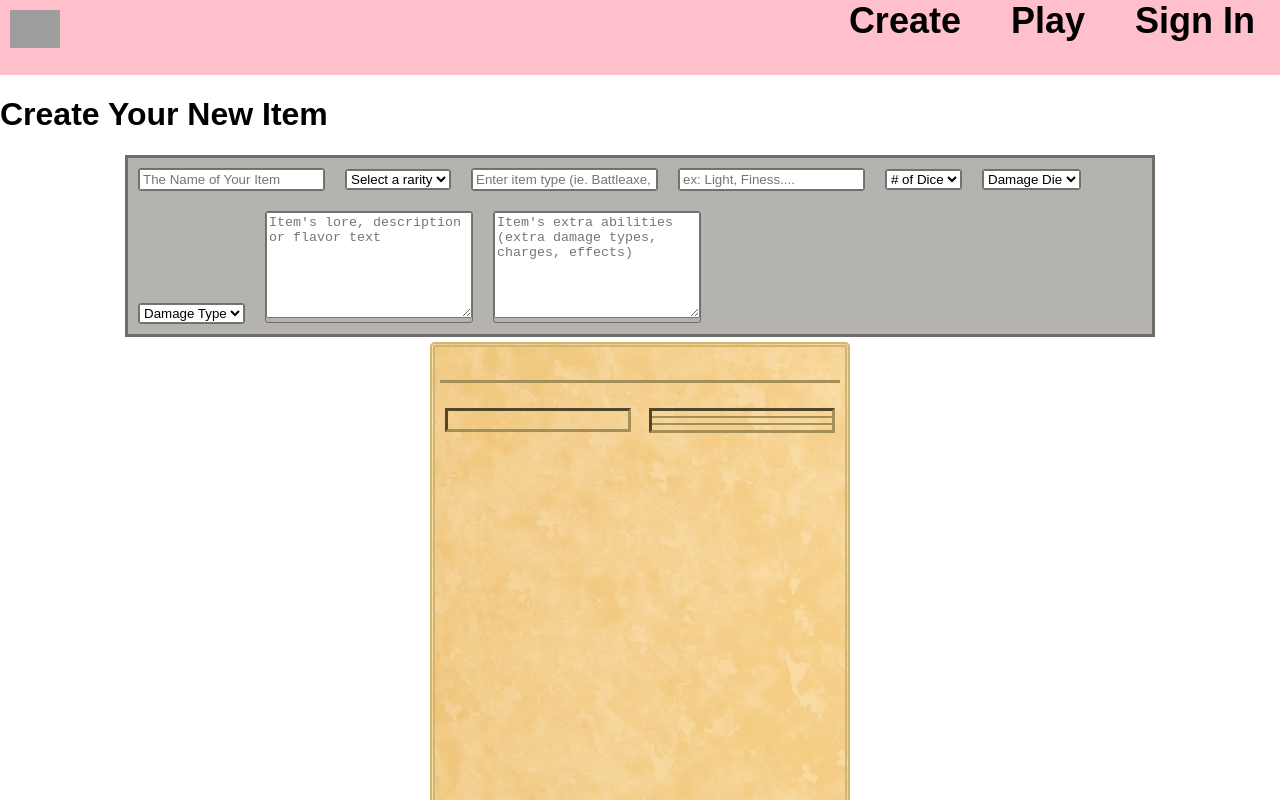
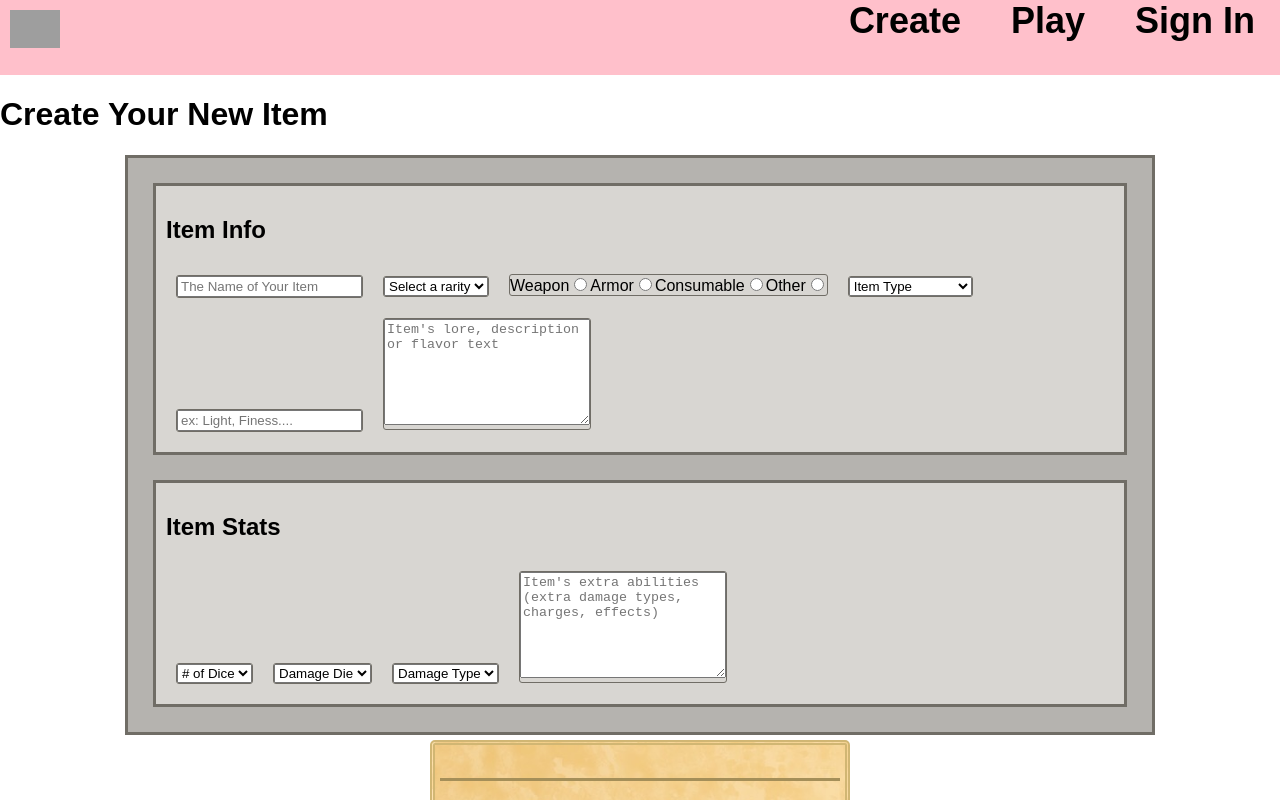
Before and after one commit to mhudgins22/behold, a React app: page /Create/Items/NewItem in a window 1280 px wide. Shown: the top 800 px of the page. Built offline with nearby package versions, Linux system fonts and the light colour scheme; grey boxes are pictures that could not be loaded.

Commit message:
More styling and form options

```diff
--- a/src/components/UI/Input/Input.js
+++ b/src/components/UI/Input/Input.js
@@ -22,7 +22,7 @@ const input = props => {
 				return(
 					<option value = {option.value} key = {option.value}>{option.label}</option>
 				)
-			})
+			});
 			inputElement = (
 				<select onChange = {props.changed}>
 					{options}
@@ -37,6 +37,20 @@ const input = props => {
 					value = {props.value}
 					onChange = {props.changed}/>
 			);
+			break;
+		case "radio":
+			const choices = props.options.map(option => {
+				return(
+					<label key = {option.value}>{option.label}
+						<input {...props.elementConfig} value = {option.value}/>
+					</label>
+				)
+			});
+			inputElement = (
+				<div>
+					{choices}
+				</div>
+			)
 			break;
 		default:
 			inputElement = (
--- a/src/containers/NewItem/NewItem.css
+++ b/src/containers/NewItem/NewItem.css
@@ -5,3 +5,10 @@
 	border: 3px solid #706d66;
 	background-color: #b5b3af;
 }
+
+.Section{
+	border: 3px solid #706d66;
+	background-color: #d8d6d2;
+	margin: 25px;
+	padding: 10px;
+}
--- a/src/containers/NewItem/NewItem.js
+++ b/src/containers/NewItem/NewItem.js
@@ -69,17 +69,201 @@ class NewItem extends Component {
 				touched: false
 			},
 			itemType: {
-				elementType: "input",
+				elementType: "radio",
 				elementConfig: {
-					type: "input",
-					placeholder: "Enter item type (ie. Battleaxe, Potion, Ammunition)"
+					type: "radio"
 				},
+				options: [
+					{
+						value: "Weapon",
+						label: "Weapon"
+					},
+					{
+						value: "Armor",
+						label: "Armor"
+					},
+					{
+						value: "Consumable",
+						label: "Consumable"
+					},
+					{
+						value: "Other",
+						label: "Other"
+					}
+				],
+				value: "Weapon",
+				validationRules: {
+					required: true
+				},
+				valid: true,
+				touched: false
+			},
+			weaponType: {
+				elementType: "select",
+				elementConfig: {
+
+				},
+				options: [
+					{
+						value: "",
+						label: "Item Type"
+					},
+					{
+						value: "Club",
+						label: "Club",
+					},
+					{
+						value: "Dagger",
+						label: "Dagger"
+					},
+					{
+						value: "Greatclub",
+						label: "Greatclub"
+					},
+					{
+						value: "Handaxe",
+						label: "Handaxe"
+					},
+					{
+						value: "Javelin",
+						label: "Javelin"
+					},
+					{
+						value: "Light Hammer",
+						label: "Light Hammer"
+					},
+					{
+						value: "Mace",
+						label: "Mace"
+					},
+					{
+						value: "Quarterstaff",
+						label: "Quarterstaff"
+					},
+					{
+						value: "Sickle",
+						label: "Sickle"
+					},
+					{
+						value: "Spear",
+						label: "Spear"
+					},
+					{
+						value: "Light Crossbow",
+						label: "Light Crossbow"
+					},
+					{
+						value: "Dart",
+						label: "Dart"
+					},
+					{
+						value: "Shortbow",
+						label: "Shortbow"
+					},
+					{
+						value: "Sling",
+						label: "Sling"
+					},
+					{
+						value: "Battleaxe",
+						label: "Battleaxe"
+					},
+					{
+						value: "Flail",
+						label: "Flail"
+					},
+					{
+						value: "Glaive",
+						label: "Glaive"
+					},
+					{
+						value: "Greataxe",
+						label: "Greataxe"
+					},
+					{
+						value: "Greatsword",
+						label: "Greatsword"
+					},
+					{
+						value: "Halberd",
+						label: "Halberd"
+					},
+					{
+						value: "Lance",
+						label: "Lance"
+					},
+					{
+						value: "Longsword",
+						label: "Longsword"
+					},
+					{
+						value: "Maul",
+						label: "Maul"
+					},
+					{
+						value: "Morningstar",
+						label: "Morningstar"
+					},
+					{
+						value: "Pike",
+						label: "Pike"
+					},
+					{
+						value: "Rapier",
+						label: "Rapier"
+					},
+					{
+						value: "Scimitar",
+						label: "Scimitar"
+					},
+					{
+						value: "Shortsword",
+						label: "Shortsword"
+					},
+					{
+						value: "Trident",
+						label: "Trident"
+					},
+					{
+						value: "War Pick",
+						label: "War Pick"
+					},
+					{
+						value: "Warhammer",
+						label: "Warhammer"
+					},
+					{
+						value: "Whip",
+						label: "Whip"
+					},
+					{
+						value: "Blowgun",
+						label: "Blowgun"
+					},
+					{
+						value: "Hand Crossbow",
+						label: "Hand Crossbow"
+					},
+					{
+						value: "Heavy Crossbow",
+						label: "Heavy Crossbow"
+					},
+					{
+						value: "Longbow",
+						label: "Longbow"
+					},
+					{
+						value: "Net",
+						label: "Net"
+					},
+				],
 				value: "",
 				validationRules: {
 					required: true
 				},
 				valid: false,
-				touched: false
+				touched: false,
+				visible: true
 			},
 			itemProperties: {
 				elementType: "input",
@@ -92,6 +276,19 @@ class NewItem extends Component {
 					required: false
 				},
 				valid: true,
+				touched: false
+			},
+			itemFlavorText: {
+				elementType: "textarea",
+				elementConfig: {
+					type: "textarea",
+					placeholder: "Item's lore, description or flavor text"
+				},
+				value: "",
+				validationRules: {
+					required: true
+				},
+				valid: false,
 				touched: false
 			},
 			numberOfDamageDice: {
@@ -221,19 +418,6 @@ class NewItem extends Component {
 				valid: true,
 				touched: false
 			},
-			itemFlavorText: {
-				elementType: "textarea",
-				elementConfig: {
-					type: "textarea",
-					placeholder: "Item's lore, description or flavor text"
-				},
-				value: "",
-				validationRules: {
-					required: true
-				},
-				valid: false,
-				touched: false
-			},
 			itemAttributes: {
 				elementType: "textarea",
 				elementConfig: {
@@ -284,32 +468,30 @@ class NewItem extends Component {
 					value: event.target.value
 				}
 			}
-		})
+		});
 	}
 
-	//Changes value for select elements currently doesn't work
-	onSelectHandler = (event, element) => {
-		this.setState({
-			controls: {
-				...this.state.controls,
-				[element]: {
-					...this.state.controls[element],
-					value: event.target.value
-				}
-			}
-		})
-	}
 
 	render() {
-		let formElements = [];
+		let itemInfoElements = [];
+		let itemStatElements = [];
+		let i = 0;
 		for (let element in this.state.controls) {
-			formElements.push({
-				id: element,
-				config: this.state.controls[element]
-			});
+			if (i < 6) {
+				itemInfoElements.push({
+					id: element,
+					config: this.state.controls[element]
+				});
+			} else {
+				itemStatElements.push({
+					id: element,
+					config: this.state.controls[element]
+				});
+			}
+			i += 1;
 		}
 
-		let form = formElements.map(element => {
+		let infoForm = itemInfoElements.map(element => {
 			return (
 				<Input
 					key = {element.id}
@@ -326,17 +508,41 @@ class NewItem extends Component {
 			);
 		});
 
+		let statForm = itemStatElements.map(element => {
+			return (
+				<Input
+					key = {element.id}
+					className = {classes.Input}
+					elementType = {element.config.elementType}
+					elementConfig = {element.config.elementConfig}
+					options = {element.config.options}
+					value = {element.config.value}
+					validationRules = {element.config.validationRules}
+					valid = {element.config.valid}
+					shouldValidate = {null}
+					touched = {element.config.touched}
+					changed = {(event) => this.onChangeHandler(event, element.id)}/>
+			)
+		})
+
 		return(
 			<div>
 				<h1>Create Your New Item </h1>
 				<form className = {classes.Form}>
-					{form}
+					<div className = {classes.Section}>
+						<h2>Item Info</h2>
+						{infoForm}
+					</div>
+					<div className = {classes.Section}>
+						<h2>Item Stats</h2>
+						{statForm}
+					</div>
 				</form>
 				<Card
 					cardType = "item"
 					itemName = {this.state.controls.itemName.value}
 					itemRarity = {this.state.controls.itemRarity.value}
-					itemType = {this.state.controls.itemType.value}
+					itemType = {this.state.controls.weaponType.value}
 					itemProperties = {this.state.controls.itemProperties.value}
 					numberOfDamageDice = {this.state.controls.numberOfDamageDice.value}
 					damageDie = {this.state.controls.damageDie.value}
```
Also changed, not shown: src/containers/Create/Create.js (+6 -6 lines).
